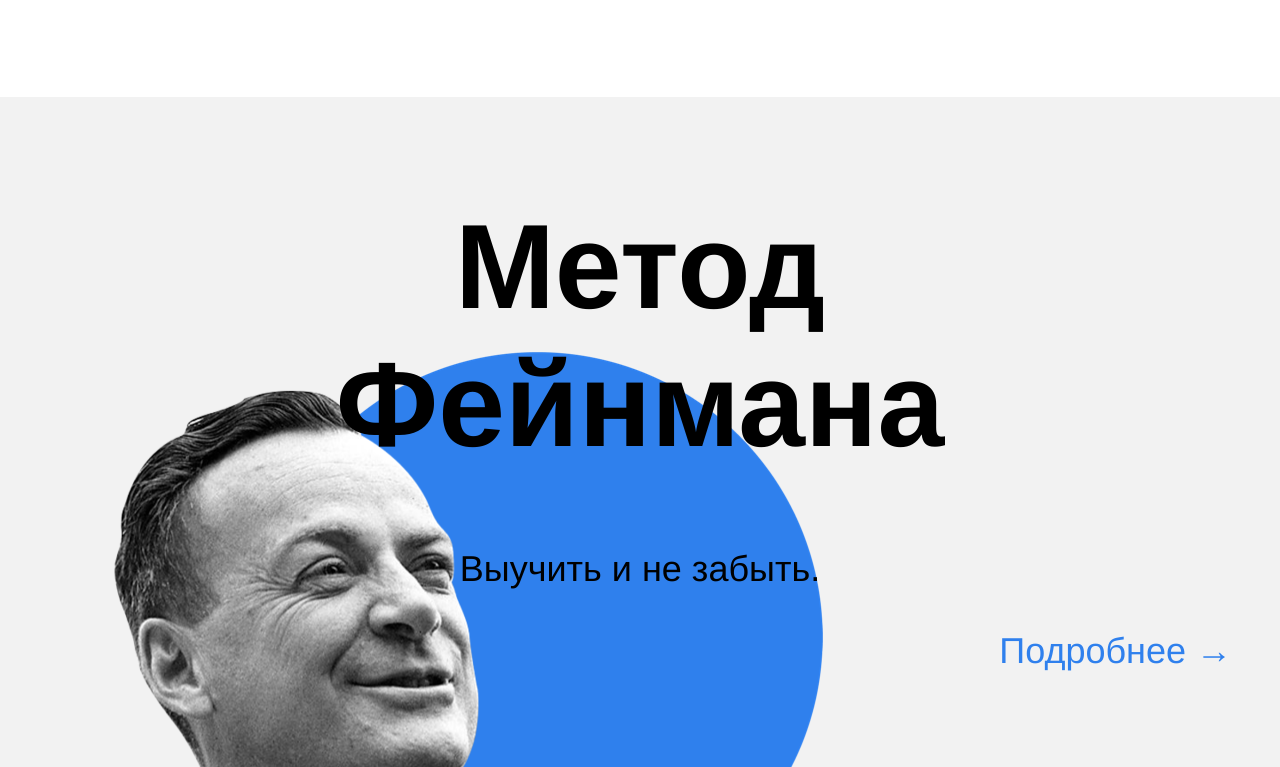
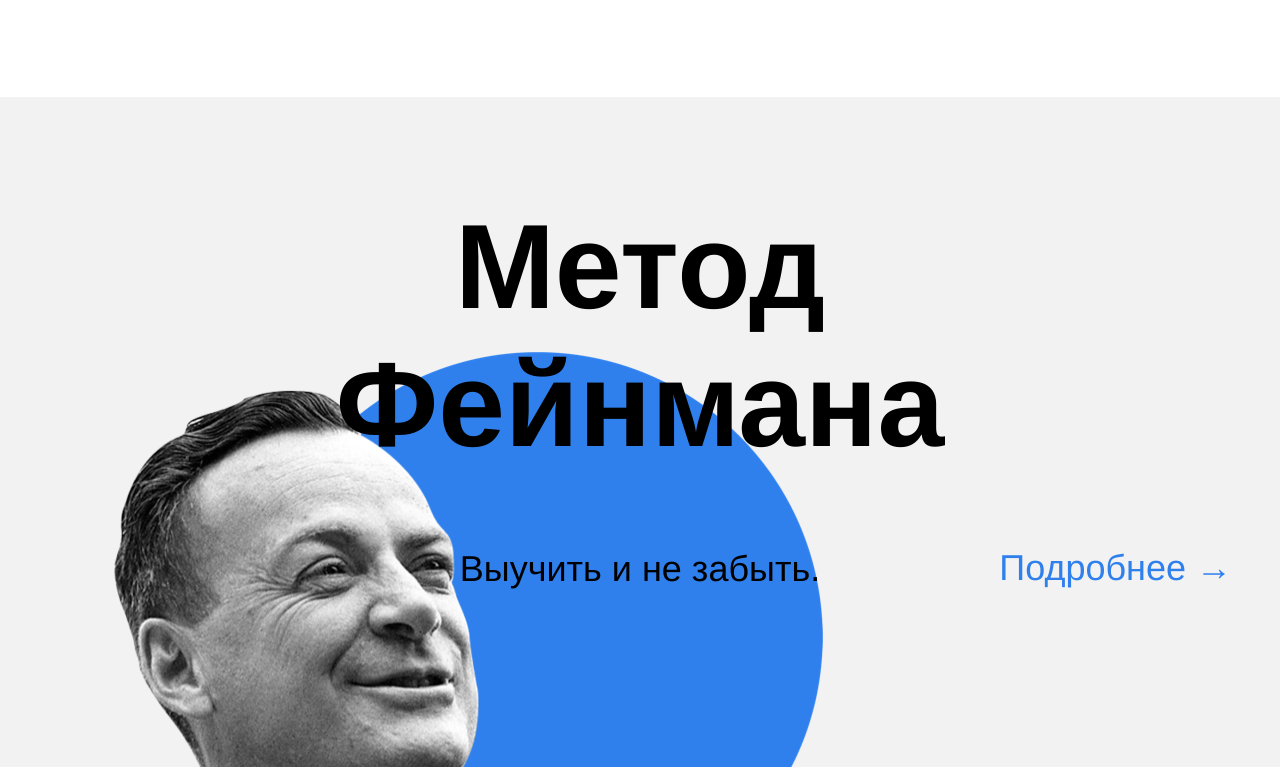
Before and after one commit to RustamLee/how-to-learn-bootcamp, a plain HTML site: page index.html in a window 1280 px wide. Shown: the part 2033-2800 px from the top of the page. Drawn offline with Linux system fonts and the light colour scheme.

Commit message:
Исправлены ошибки после автопроверки

```diff
--- a/index.html
+++ b/index.html
@@ -38,7 +38,7 @@
               <ul class="table">
                 <li class="table__sell">
                   <h4 class="table__heading">86 миллиардов</h4>
-                    <P class="table__text">Число нейронов в мозге человека></P>
+                    <p class="table__text">Число нейронов в мозге человека></p>
                 </li>
                 <li class="table__sell">
                   <h4 class="table__heading">2,1 миллиарда</h4>
@@ -75,7 +75,7 @@
           <section class="feynman">
             <h2 class="feynman-title">Метод Фейнмана</h2>
               <p class="feynman-subtitle">Выучить и не забыть.</p>
-                <a href="#"class="feynman-link">Подробнее &rarr;</a>
+                <a href="#" class="feynman__link">Подробнее &rarr;</a>
       </section>
         <section class="kaufman">
           <div class="kaufman__triangle">
@@ -149,9 +149,7 @@
                    </ul>
                 </nav>
               </div>
-              </div>
-            </div>
-          </footer>
-</body>
+            </footer>
+  </body>
 </page>
 </html>
--- a/styles/style.css
+++ b/styles/style.css
@@ -180,6 +180,7 @@ font-size: 18px;
   background-repeat: no-repeat;
   margin-top: 100px;
   overflow: hidden;
+  position: relative;
 }
 .feynman-title{
   line-height: 1.15;
@@ -203,10 +204,10 @@ font-size: 18px;
   font-weight: normal;
   justify-content: center;
 }
-.feynman-link{
+.feynman__link{
   position: absolute;
   right: 48px;
-  top:445px
+  top: 445px;
   line-height: 51px;
   font-size: 36px;
   text-decoration: none;
```
